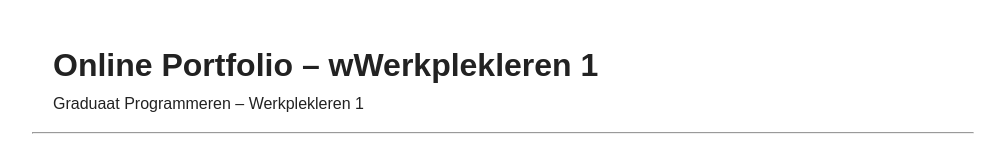
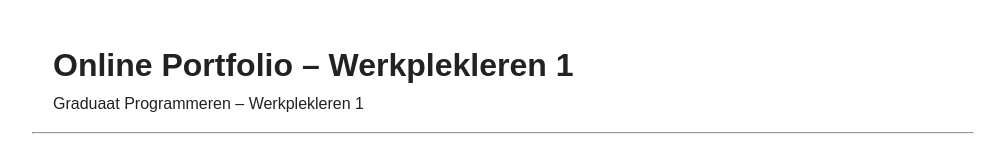
Before and after one commit to pxl-werkplekleren/portfolio-SefaYigitPXL, a plain HTML site: page index.html in a window 1280 px wide. Shown: the top 160 px of the page, without its empty margins (137-1142 px from the left). Drawn offline with Linux system fonts and the light colour scheme.

Commit message:
Volledige portfolio

```diff
--- a/index.html
+++ b/index.html
@@ -8,7 +8,7 @@
 
 <body>
 
-<h1>Online Portfolio – wWerkplekleren 1</h1>
+<h1>Online Portfolio – Werkplekleren 1</h1>
 
 <p>
     Graduaat Programmeren – Werkplekleren 1
```
